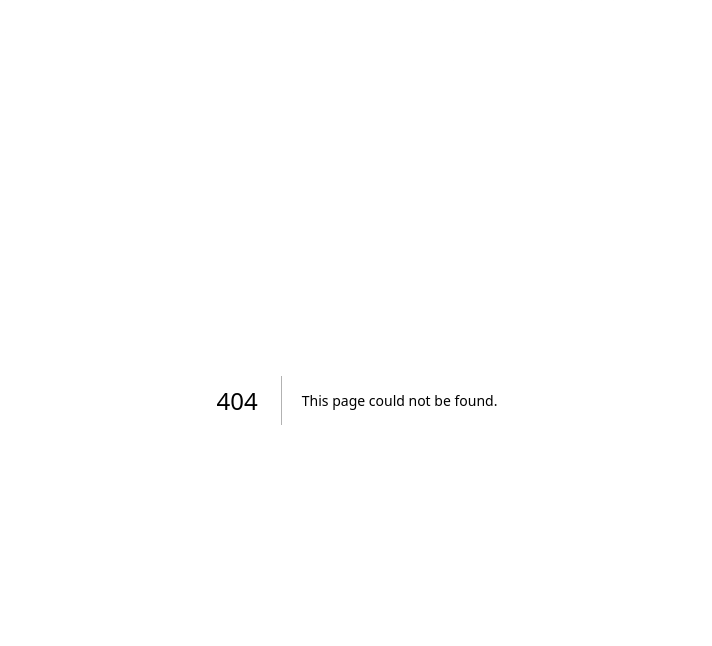
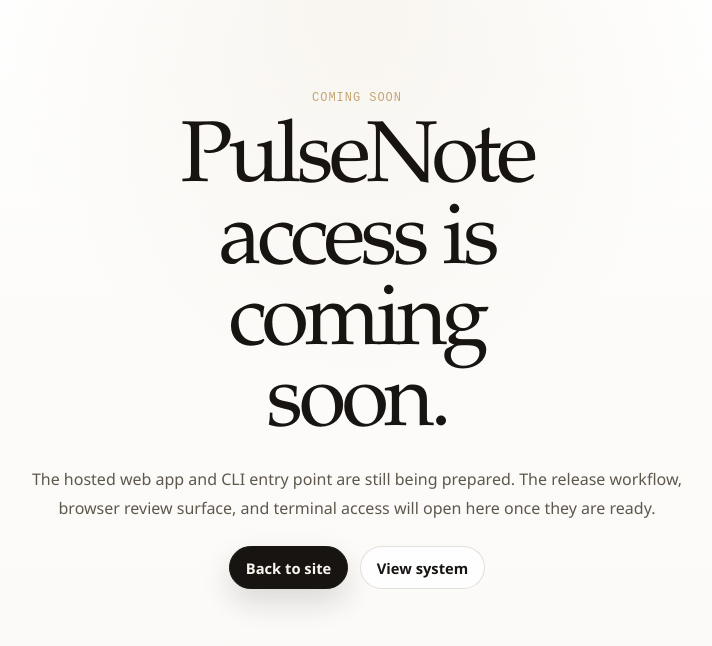
Before and after one commit to qyinm/pulsenote, a Next.js app in the folder apps/site/: page /coming-soon in a window 1280 px wide. Before the commit this address had no page. Shown: the top 646 px of the page, without its empty margins (283-995 px from the left). Built offline with nearby package versions, Linux system fonts and the light colour scheme.

Commit message:
feat(site): add coming soon access flows

```diff
--- /dev/null
+++ b/apps/site/src/app/coming-soon/page.tsx
@@ -0,0 +1,25 @@
+import Link from "next/link";
+
+export default function ComingSoonPage() {
+  return (
+    <main className="pn-site">
+      <section className="pn-coming-soon">
+        <p className="pn-kicker !text-[#c5a676]">Coming Soon</p>
+        <h1>PulseNote access is coming soon.</h1>
+        <p>
+          The hosted web app and CLI entry point are still being prepared. The release workflow, browser review
+          surface, and terminal access will open here once they are ready.
+        </p>
+
+        <div className="pn-final-actions">
+          <Link className="pn-button pn-button-primary px-12" href="/">
+            Back to site
+          </Link>
+          <Link className="pn-button pn-button-secondary px-12" href="/#system">
+            View system
+          </Link>
+        </div>
+      </section>
+    </main>
+  );
+}
--- a/apps/site/src/app/globals.css
+++ b/apps/site/src/app/globals.css
@@ -163,8 +163,8 @@
   display: inline-flex;
   align-items: center;
   justify-content: center;
-  min-height: 2.55rem;
-  padding: 0 0.92rem;
+  min-height: 2.3rem;
+  padding: 0 0.84rem;
   border-radius: 999px;
   border: 1px solid #171412;
   background: #171412;
@@ -176,6 +176,14 @@
 
 .pn-link-pill:hover {
   background: #28221d;
+}
+
+.pn-link-pill-muted {
+  border-color: var(--line);
+  background: rgba(255, 255, 255, 0.62);
+  color: var(--ink-muted);
+  cursor: default;
+  pointer-events: none;
 }
 
 .pn-hero {
@@ -245,8 +253,8 @@
   display: inline-flex;
   align-items: center;
   justify-content: center;
-  min-height: 3rem;
-  padding: 0 1.15rem;
+  min-height: 2.7rem;
+  padding: 0 1rem;
   border-radius: 999px;
   border: 1px solid transparent;
   text-decoration: none;
@@ -283,6 +291,14 @@
 
 .pn-button-secondary:hover {
   background: rgba(17, 17, 17, 0.04);
+}
+
+.pn-button-muted {
+  background: rgba(255, 255, 255, 0.56);
+  border-color: var(--line);
+  color: var(--ink-muted);
+  cursor: default;
+  pointer-events: none;
 }
 
 .pn-chip-row {
@@ -932,6 +948,52 @@
   justify-content: center;
 }
 
+.pn-access-grid {
+  display: grid;
+  gap: 1rem;
+}
+
+.pn-access-card {
+  display: flex;
+  flex-direction: column;
+  align-items: flex-start;
+  text-align: left;
+  padding: 1.6rem;
+  border: 1px solid var(--line);
+  border-radius: 28px;
+  background: rgba(255, 255, 255, 0.82);
+}
+
+.pn-access-card-muted {
+  background: rgba(248, 246, 242, 0.82);
+}
+
+.pn-coming-soon {
+  min-height: calc(100dvh - 8rem);
+  display: flex;
+  flex-direction: column;
+  align-items: center;
+  justify-content: center;
+  text-align: center;
+  padding: 4rem 1rem 6rem;
+}
+
+.pn-coming-soon h1 {
+  margin: 0.9rem 0 0;
+  max-width: 10ch;
+  font-family: var(--font-playfair-display), serif;
+  font-size: clamp(3rem, 8vw, 5.4rem);
+  line-height: 0.94;
+  letter-spacing: -0.05em;
+}
+
+.pn-coming-soon p:not(.pn-kicker) {
+  max-width: 42rem;
+  margin: 1.2rem auto 0;
+  color: var(--ink-soft);
+  line-height: 1.8;
+}
+
 .reveal {
   opacity: 0;
   transform: translateY(14px);
@@ -1047,6 +1109,10 @@
 
   .pn-output-grid {
     grid-template-columns: repeat(3, minmax(0, 1fr));
+  }
+
+  .pn-access-grid {
+    grid-template-columns: repeat(2, minmax(0, 1fr));
   }
 
   .pn-review-band {
--- a/apps/site/src/app/page.tsx
+++ b/apps/site/src/app/page.tsx
@@ -277,8 +277,8 @@
           <a href="#faq">FAQ</a>
         </nav>
 
-        <a className="pn-link-pill" href="#download">
-          Download CLI
+        <a className="pn-link-pill" href="/coming-soon">
+          Start Free
         </a>
       </header>
 
@@ -291,11 +291,11 @@
           </p>
 
           <div className="pn-actions !mt-10">
-            <a className="pn-button pn-button-primary px-10" href="#download">
-              Install CLI
+            <a className="pn-button pn-button-primary px-10" href="/coming-soon">
+              Start Free
             </a>
-            <a className="pn-button pn-button-secondary px-10" href="#flow">
-              See workflow
+            <a className="pn-button pn-button-secondary px-10" href="/coming-soon">
+              Download
             </a>
           </div>
 
@@ -394,11 +394,36 @@
         <p className="pn-kicker !text-[#c5a676]">Start Now</p>
         <h2 className="text-6xl md:text-8xl !max-w-none italic">Your releases. <br/> Your evidence.</h2>
         <p className="text-xl opacity-60 mt-8 max-w-2xl mx-auto">
-          Download the PulseNote CLI to guide your release communication workflows. Keep the interface anchored to collect, draft, check, approve, and export.
+          PulseNote access is still being prepared. Both the hosted web app and the CLI entry point will open from the same release communication system.
         </p>
+        <div className="pn-access-grid mt-12">
+          <article className="pn-access-card">
+            <p className="pn-card-label !text-[#c5a676]">Coming soon</p>
+            <h3 className="text-2xl font-serif mt-4">Install the CLI</h3>
+            <p className="mt-4 opacity-70 text-sm leading-relaxed">
+              The terminal workflow is being packaged now. CLI setup, release collection, and pack generation will open soon.
+            </p>
+            <a className="pn-button pn-button-primary mt-8" href="/coming-soon">
+              Download CLI
+            </a>
+          </article>
+          <article className="pn-access-card pn-access-card-muted">
+            <p className="pn-card-label !text-[#c5a676]">Coming soon</p>
+            <h3 className="text-2xl font-serif mt-4">Open the web app</h3>
+            <p className="mt-4 opacity-70 text-sm leading-relaxed">
+              Review drafts, approvals, and release records in the browser once the hosted surface is ready.
+            </p>
+            <a className="pn-button pn-button-secondary mt-8" href="/coming-soon">
+              Start Free
+            </a>
+          </article>
+        </div>
         <div className="pn-final-actions !mt-12">
-          <a className="pn-button pn-button-primary px-12" href="#top">
-            Install CLI
+          <a className="pn-button pn-button-primary px-12" href="/coming-soon">
+            Start Free
+          </a>
+          <a className="pn-button pn-button-secondary px-12" href="/coming-soon">
+            Download CLI
           </a>
         </div>
       </section>
```
Also changed, not shown: 1 other file (tests, documents, lock files or other folders).
